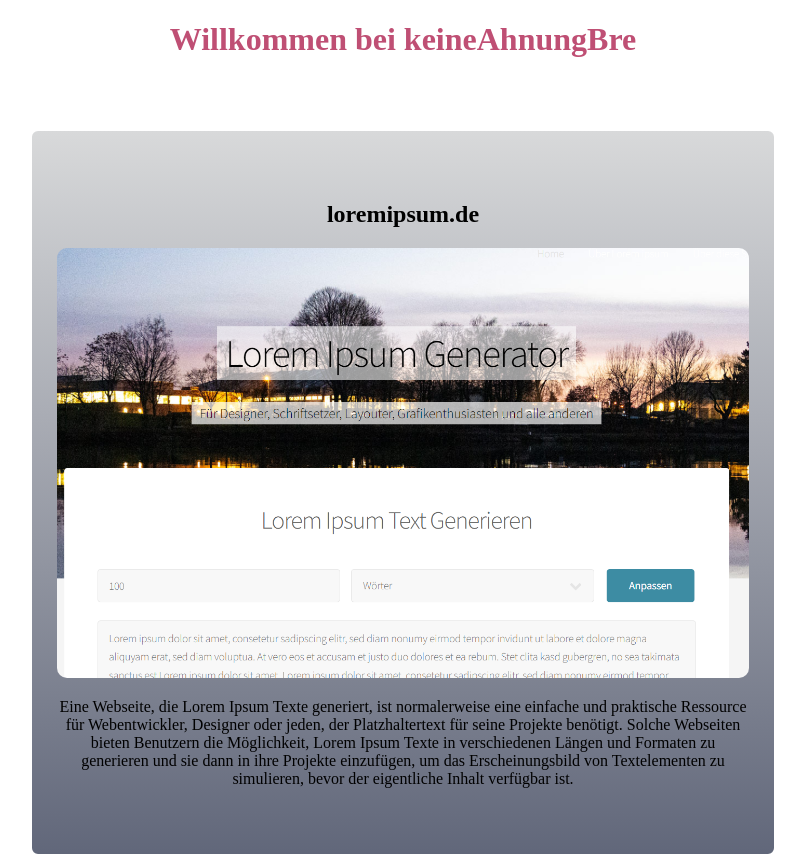
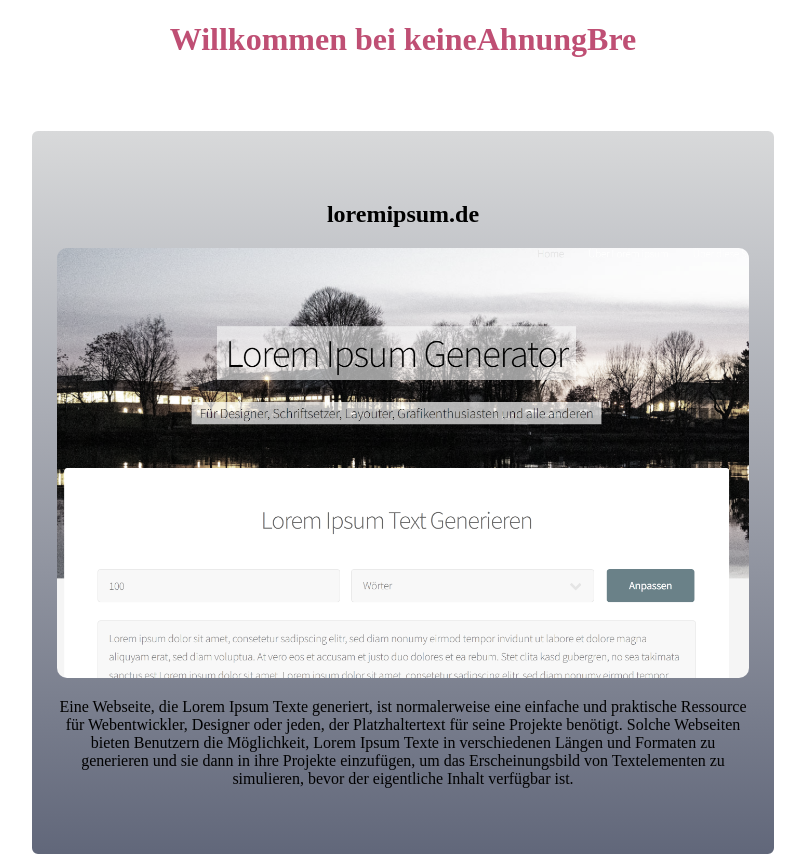
Before and after one commit to idontgitthiscode/keineahnungbre, a Next.js app: page / in a window 1280 px wide. Shown: the top 856 px of the page, without its empty margins (237-1042 px from the left). Built offline with nearby package versions, Linux system fonts and the light colour scheme.

Commit message:
img greyscale on hover

```diff
--- a/components/contentlist/index.js
+++ b/components/contentlist/index.js
@@ -33,6 +33,10 @@ const ContentImage = styled(Image)`
   border-radius: 10px;
   max-width: 100%;
   height:auto;
+  filter: grayscale(70%);
+  &:hover {
+    filter: grayscale(0%);
+  }
   `;
 
 //Export function
```
